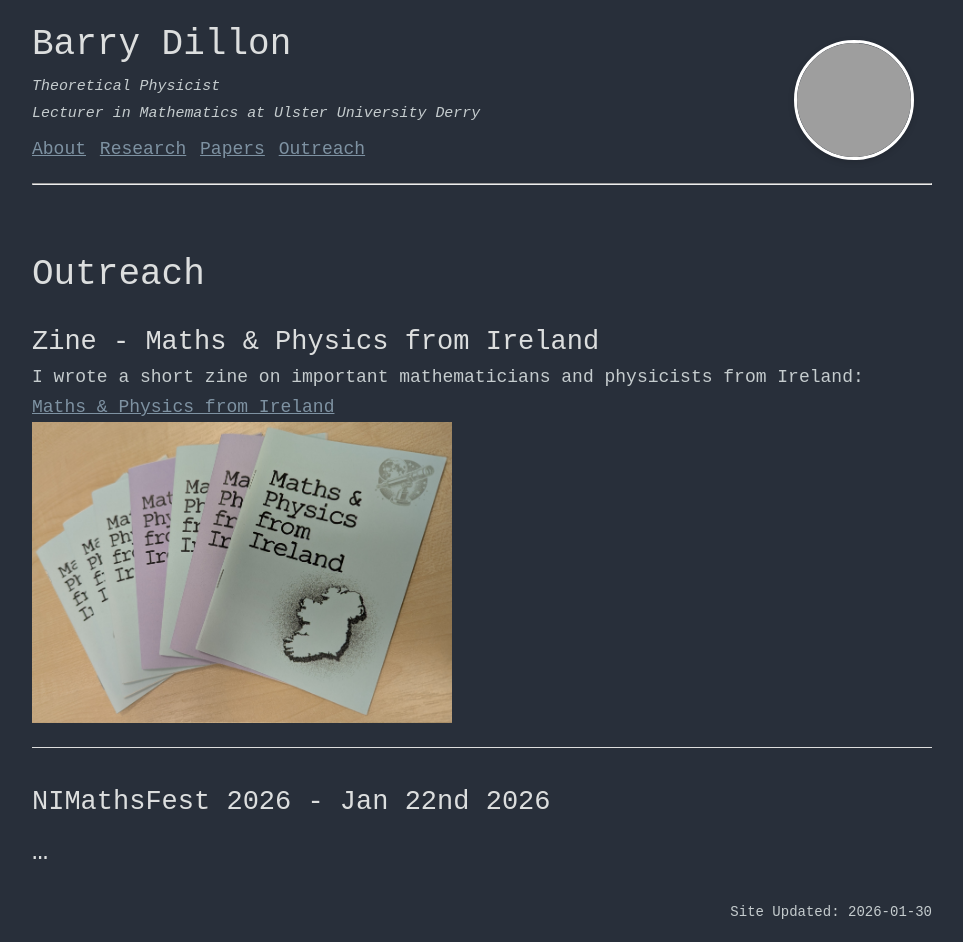
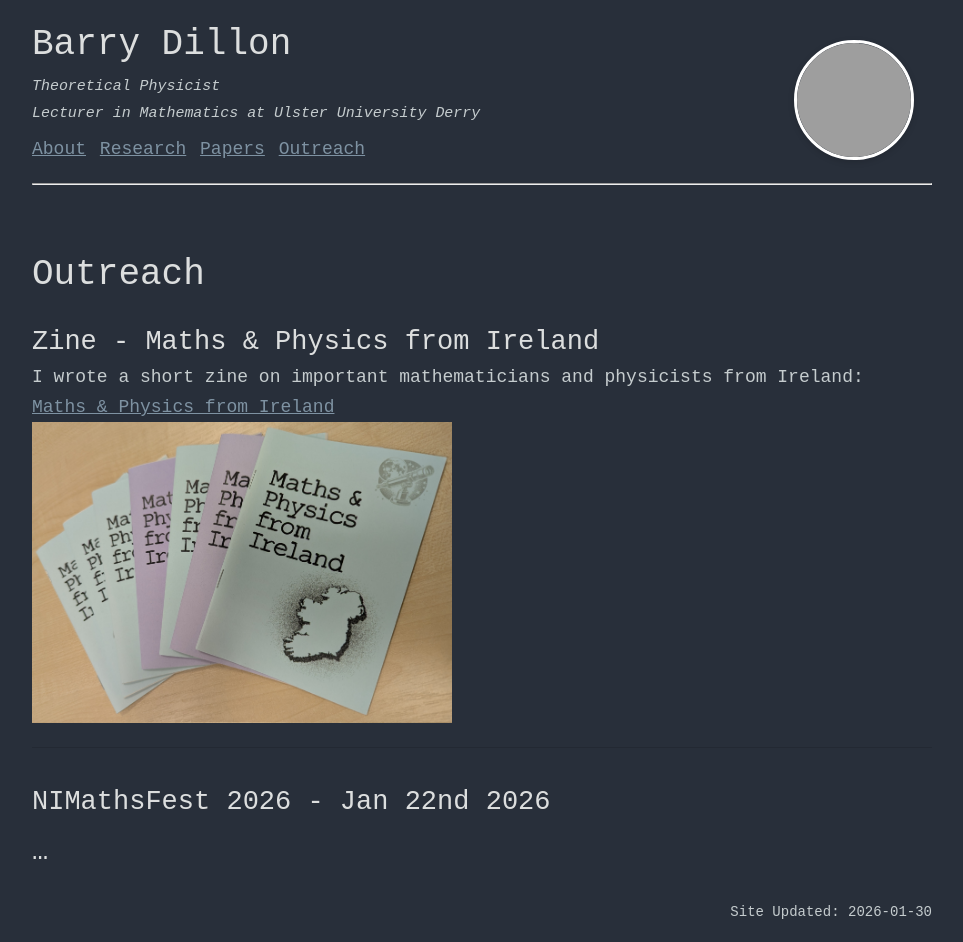
Before and after one commit to bmdillon/bmdillon.github.io, a Jekyll site: the page built from outreach/index.md, in a window 1280 px wide. Shown: the whole page, without its empty margins (158-1121 px from the left). Built offline with Jekyll 4.4.1, drawn with Linux system fonts in a browser that asks for light colours; grey boxes are pictures that could not be loaded.

Commit message:
Update index.md

```diff
--- a/outreach/index.md
+++ b/outreach/index.md
@@ -14,7 +14,7 @@
     style="max-width: 420px; width: 100%; height: auto;"
   >
 </div>
-<hr style="border: 0; border-top: 1px solid #ddd; margin: 24px 0;">
+<hr style="border: 0; border-top: 1px solid rgba(0,0,0,0.12); margin: 24px 0;">
 
 
 ## NIMathsFest 2026 - Jan 22nd 2026
```
